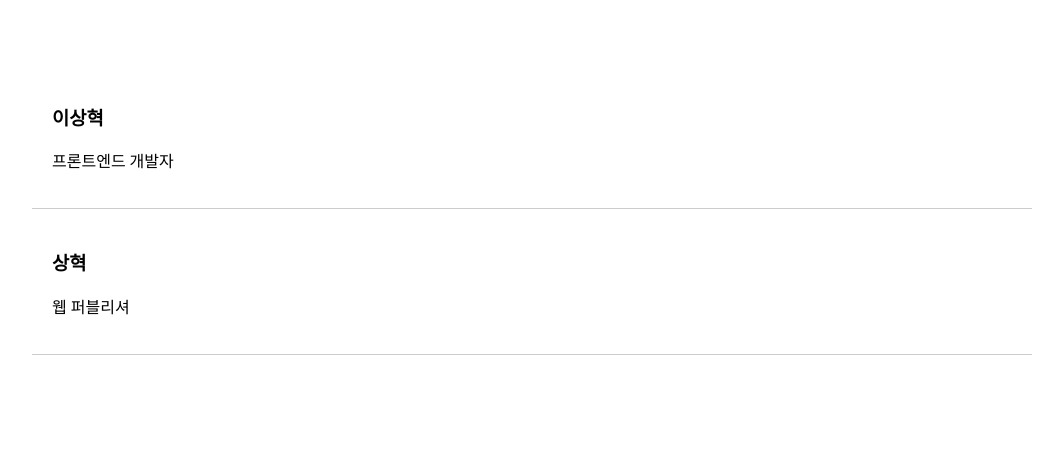
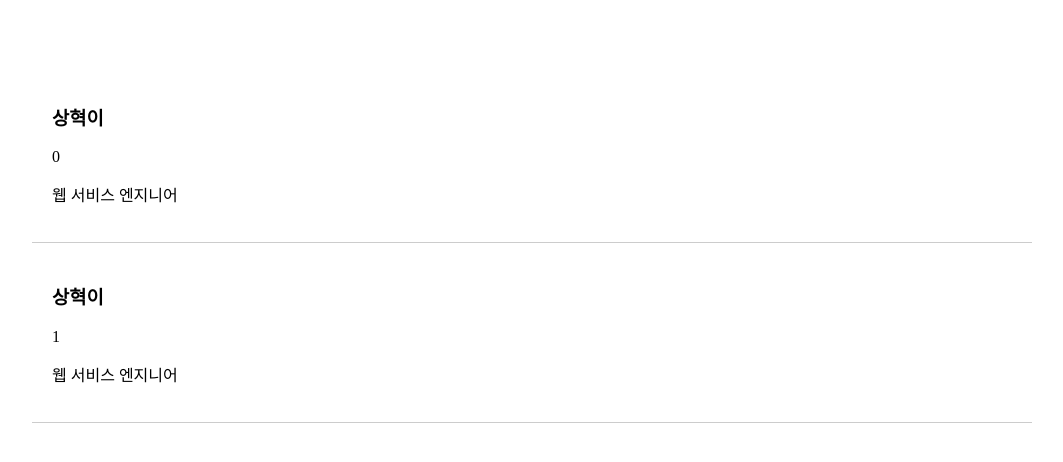
Before and after one commit to LeeSangHyeok0731/infinity-scroll, a React (Vite) app: page / in a window 1280 px wide. Shown: the top 462 px of the page, without its empty margins (108-1171 px from the left). Built offline with nearby package versions, Linux system fonts and the light colour scheme.

Commit message:
index 번호 출력

```diff
--- a/src/InfinityScroll.tsx
+++ b/src/InfinityScroll.tsx
@@ -14,8 +14,8 @@ const PostItem = styled.div`
 `;
 
 const InfiniteScroll = (): JSX.Element => {
-  const [page, setPage] = useState<number>(1);
-  const [posts, setPosts] = useState<postType[]>(getPostList(1));
+  const [page, setPage] = useState<number>(0);
+  const [posts, setPosts] = useState<postType[]>(getPostList(10));
   const [loading, setLoading] = useState<boolean>(false); // 🔥 로딩 상태 추가
 
   const handleScroll = useCallback((): void => {
@@ -27,7 +27,7 @@ const InfiniteScroll = (): JSX.Element => {
     if (!loading && scrollTop + innerHeight >= scrollHeight - 300) {
       setLoading(true); // 🔥 중복 방지
       setTimeout(() => {
-        setPosts((prevPosts) => prevPosts.concat(getPostList(page + 1)));
+        setPosts((prevPosts) => prevPosts.concat(getPostList(page + 10)));
         setPage((prevPage) => prevPage + 1);
         setLoading(false); // 🔥 로딩 끝
       }, 1000); // 🔥 로딩 시뮬레이션
@@ -47,6 +47,7 @@ const InfiniteScroll = (): JSX.Element => {
       {posts.map((post: postType, idx: number) => (
         <PostItem key={idx}>
           <h3>{post.title}</h3>
+          <div>{idx}</div>
           <p>{post.content}</p>
         </PostItem>
       ))}
```
